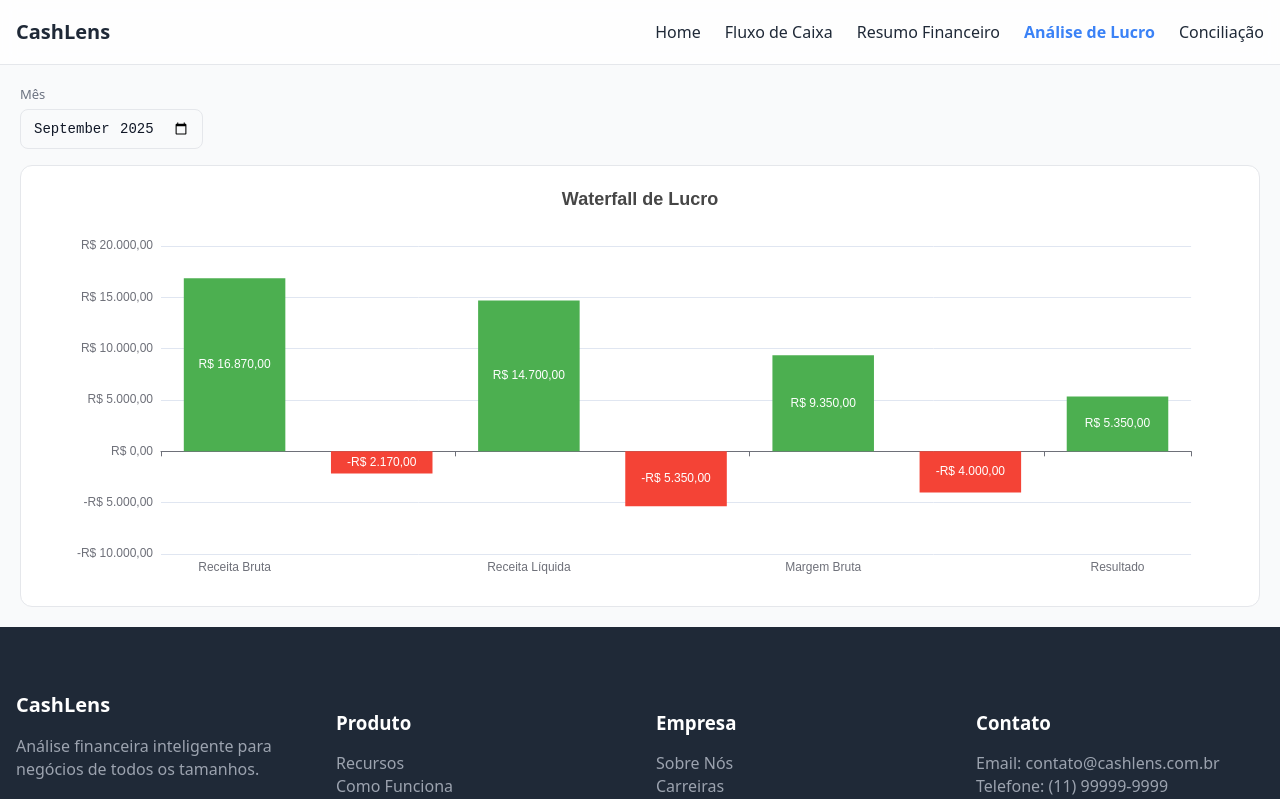
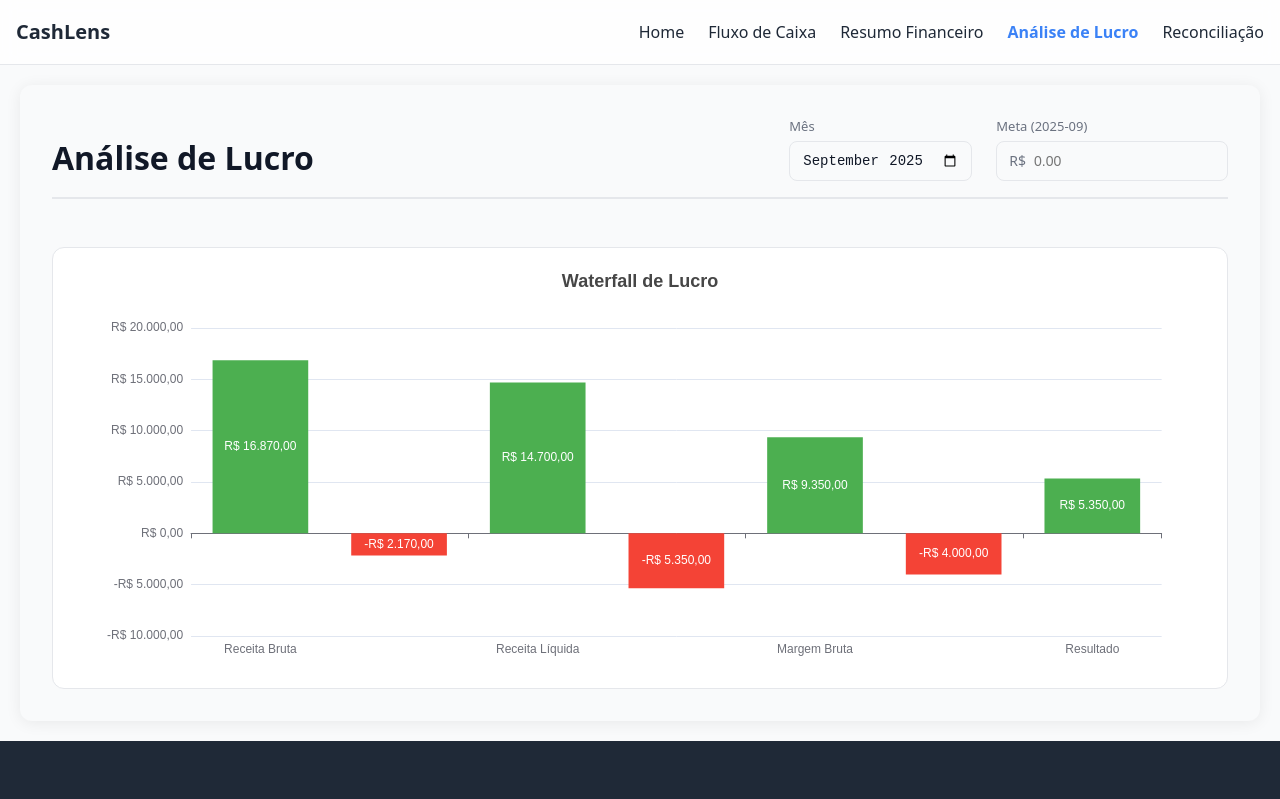
Before and after one commit to CashLens-Project/CashLens-Front, a React (Vite) app: page /waterfall in a window 1280 px wide. Shown: the top 799 px of the page. Built offline with nearby package versions, Linux system fonts and the light colour scheme.

Commit message:
refactor: Padronizado visual das Views (#35)

```diff
--- a/src/components/ui/NavBar.jsx
+++ b/src/components/ui/NavBar.jsx
@@ -20,7 +20,7 @@ export default function NavBar() {
               Análise de Lucro
             </NavLink>
             <NavLink to="/conciliation" className="navlink">
-              Conciliação
+              Reconciliação
             </NavLink>
           </div>
         </div>
--- a/src/features/conciliation/ConciliationView.css
+++ b/src/features/conciliation/ConciliationView.css
@@ -18,7 +18,7 @@
 .conciliation-view {
   padding: 2rem;
   background: var(--bg);
-  min-height: 80vh;
+  min-height: auto;
   border-radius: 12px;
   box-shadow: 0 2px 16px rgba(0, 0, 0, 0.07);
   color: var(--ink);
--- a/src/features/conciliation/ConciliationView.jsx
+++ b/src/features/conciliation/ConciliationView.jsx
@@ -91,7 +91,7 @@ const ConciliationView = () => {
     <div className="conciliation-view">
       {/* HEADER padronizado (como DRE) */}
       <div className="cv-header">
-        <h1>Conciliação de Repasses</h1>
+        <h1>Reconciliação de Repasses</h1>
         <div className="cv-header-controls">
           <Filter goalsEnabled={false} />
           <div className="field">
--- a/src/features/dashboard/DashboardView.css
+++ b/src/features/dashboard/DashboardView.css
@@ -14,6 +14,45 @@
   display: flex;
   flex-direction: column;
   gap: 16px;
+}
+
+.page-container {
+  padding: 2rem;
+  background: var(--bg);
+  min-height: auto;
+  border-radius: 12px;
+  box-shadow: 0 2px 16px rgba(0, 0, 0, 0.07);
+  color: var(--ink);
+}
+
+/* HEADER padronizado */
+.page-header {
+  display: flex;
+  justify-content: space-between;
+  align-items: flex-end;
+  margin-bottom: 2rem;
+  padding-bottom: 1rem;
+  border-bottom: 2px solid var(--border-color);
+}
+
+.page-header h1 {
+  margin: 0;
+  font-size: 2rem;
+  font-weight: 600;
+  color: var(--text-primary);
+}
+
+/* Responsivo */
+@media (max-width: 720px) {
+  .page-header {
+    flex-direction: column;
+    align-items: flex-start;
+    gap: 12px;
+  }
+  .page-header-controls {
+    width: 100%;
+    justify-content: flex-start;
+  }
 }
 
 .filter-container {
--- a/src/features/dashboard/DashboardView.jsx
+++ b/src/features/dashboard/DashboardView.jsx
@@ -69,9 +69,13 @@ export default function DashboardView() {
   }
 
   return (
-    <div className="stack">
-      <div className="filter-container">
-        <Filter />
+    <div className='page-container'>
+      <div className="stack">
+      <div className="page-header">
+        <h1>Fluxo de Caixa</h1>
+        <div className="page-header-controls">
+          <Filter />
+        </div>
       </div>
 
       <div className="grid kpis">
@@ -120,5 +124,6 @@ export default function DashboardView() {
         )}
       </div>
     </div>
+    </div>
   );
 }
--- a/src/features/waterfall/WaterfallView.css
+++ b/src/features/waterfall/WaterfallView.css
@@ -9,3 +9,43 @@
   padding: 20px;
   box-shadow: var(--shadow-elevation-low);
 }
+
+
+.page-container {
+  padding: 2rem;
+  background: var(--bg);
+  min-height: auto;
+  border-radius: 12px;
+  box-shadow: 0 2px 16px rgba(0, 0, 0, 0.07);
+  color: var(--ink);
+}
+
+/* HEADER padronizado */
+.page-header {
+  display: flex;
+  justify-content: space-between;
+  align-items: flex-end;
+  margin-bottom: 2rem;
+  padding-bottom: 1rem;
+  border-bottom: 2px solid var(--border-color);
+}
+
+.page-header h1 {
+  margin: 0;
+  font-size: 2rem;
+  font-weight: 600;
+  color: var(--text-primary);
+}
+
+/* Responsivo */
+@media (max-width: 720px) {
+  .page-header {
+    flex-direction: column;
+    align-items: flex-start;
+    gap: 12px;
+  }
+  .page-header-controls {
+    width: 100%;
+    justify-content: flex-start;
+  }
+}
--- a/src/features/waterfall/WaterfallView.jsx
+++ b/src/features/waterfall/WaterfallView.jsx
@@ -18,12 +18,17 @@ export default function WaterfallView() {
   }, [month]);
 
   return (
-    <div className="stack">
-      <div className="filter-container">
-        <Filter goalsEnabled={false} />
-      </div>
-      <div className="panel">
-        <WaterfallChart data={waterfallData} />
+    <div className="page-container">
+      <div className="stack">
+        <div className="page-header">
+          <h1>Análise de Lucro</h1>
+          <div className="page-header-controls">
+            <Filter />
+          </div>
+        </div>
+        <div className="panel">
+          <WaterfallChart data={waterfallData} />
+        </div>
       </div>
     </div>
   );
```
Also changed, not shown: src/features/dre/DREView.jsx (deleted, +0 -187 lines).
